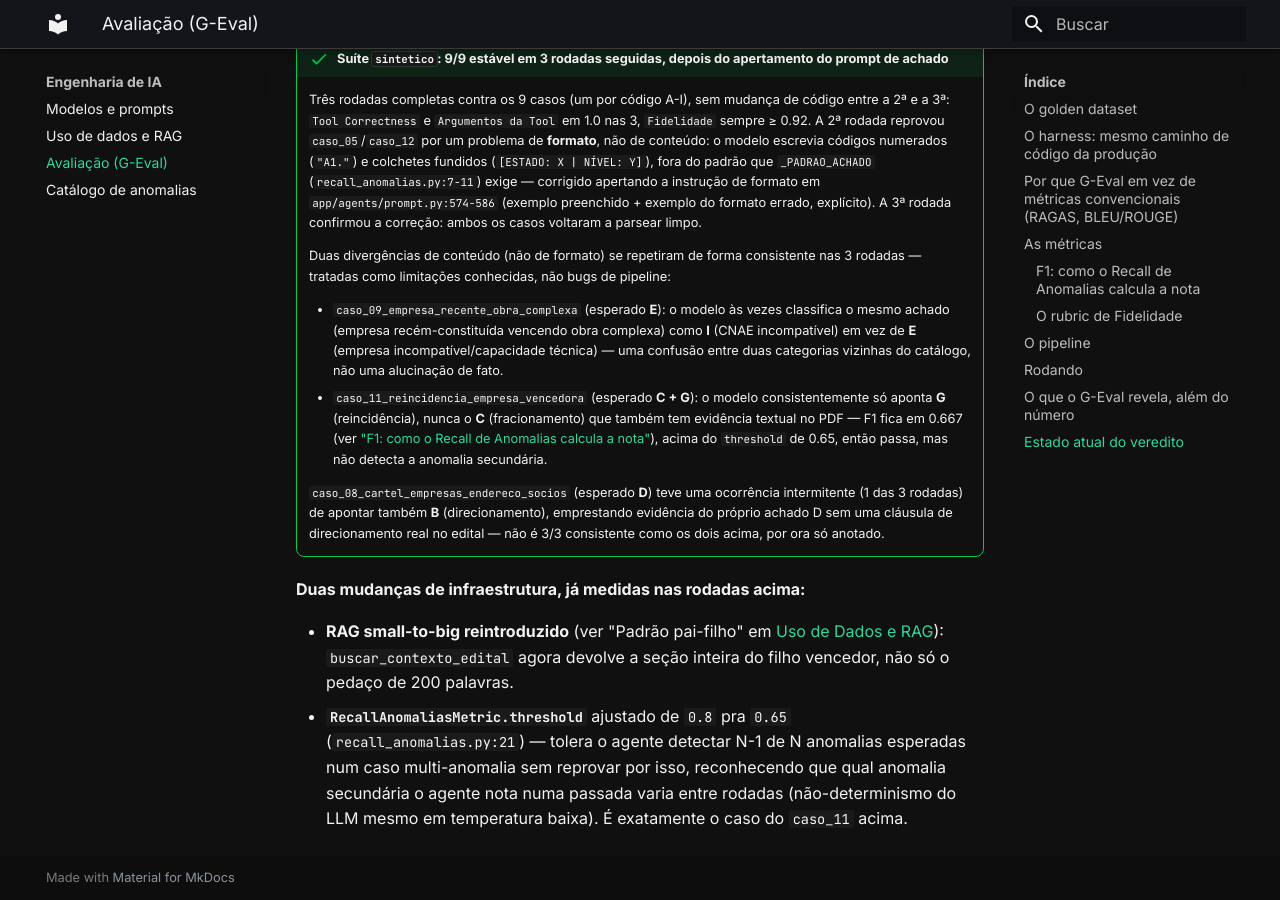
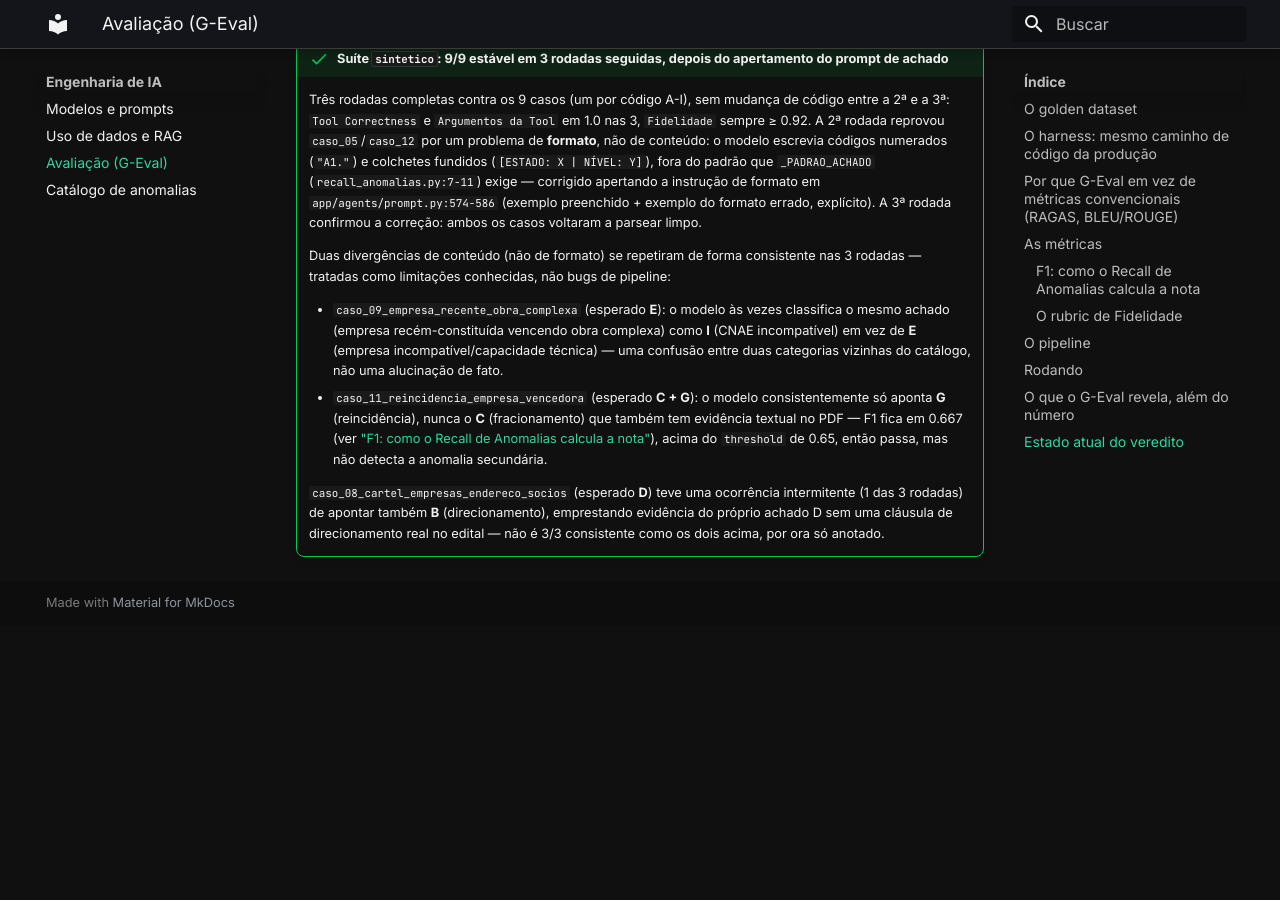
Before and after one commit to Moreira-89/auditor-cidadao, an MkDocs documentation site: the page built from docs/ia/avaliacao.md, in a window 1280 px wide and 900 px high, scrolled down 9817 px. Built offline with MkDocs 1.6.1 and Material for MkDocs 9.7.7, drawn with Linux system fonts in a browser that asks for light colours; after the commit the page ends 10443 px from its top, so only the background shows below that.

Commit message:
docs(ia): remove trecho sobre mudanças de infraestrutura já medidas

```diff
--- a/docs/ia/avaliacao.md
+++ b/docs/ia/avaliacao.md
@@ -363,13 +363,3 @@ para decidir o que buscar e como reportar) — não só um número pra decidir a
     (1 das 3 rodadas) de apontar também **B** (direcionamento), emprestando evidência do próprio
     achado D sem uma cláusula de direcionamento real no edital — não é 3/3 consistente como os dois
     acima, por ora só anotado.
-
-**Duas mudanças de infraestrutura, já medidas nas rodadas acima:**
-
-- **RAG small-to-big reintroduzido** (ver "Padrão pai-filho" em [Uso de Dados e RAG](rag_dados.md)):
-  `buscar_contexto_edital` agora devolve a seção inteira do filho vencedor, não só o pedaço de 200
-  palavras.
-- **`RecallAnomaliasMetric.threshold`** ajustado de `0.8` pra `0.65` (`recall_anomalias.py:21`) —
-  tolera o agente detectar N-1 de N anomalias esperadas num caso multi-anomalia sem reprovar por
-  isso, reconhecendo que qual anomalia secundária o agente nota numa passada varia entre rodadas
-  (não-determinismo do LLM mesmo em temperatura baixa). É exatamente o caso do `caso_11` acima.
```
